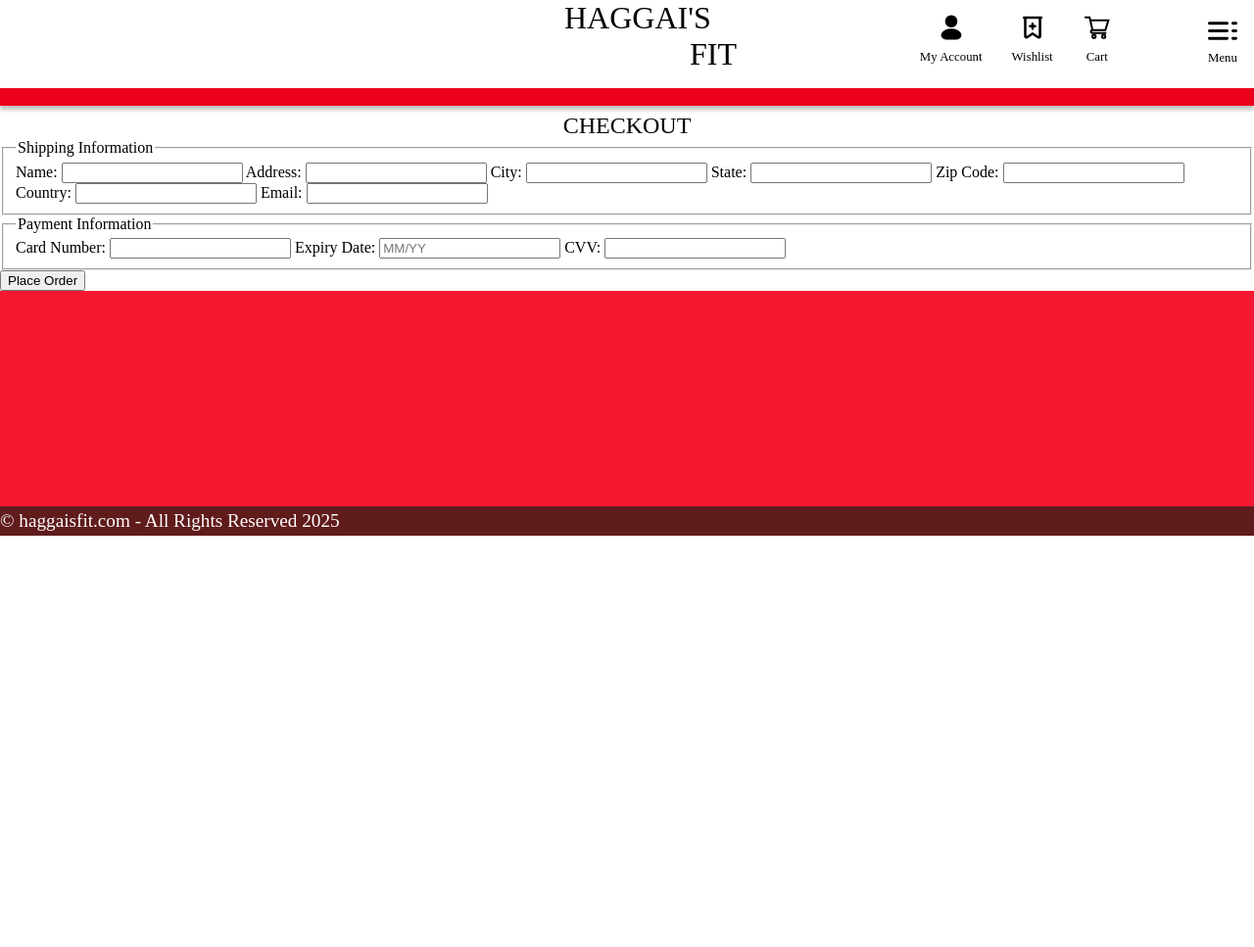
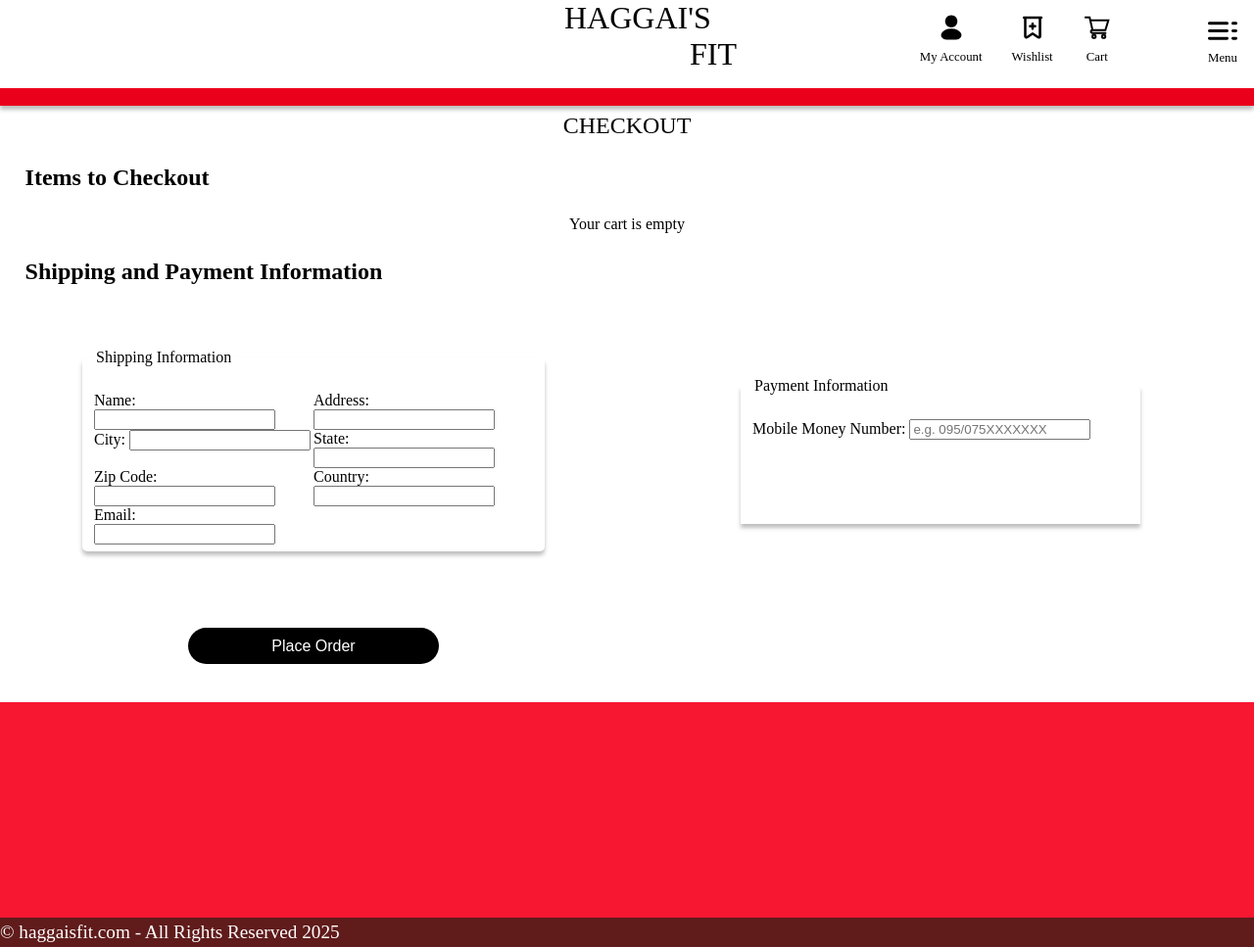
Before and after one commit to KangoChipaila/E-commerce-website, a Flask app: page /checkout in a window 1280 px wide. Shown: the whole page at 98% size. Before the commit the page ends 547 px from the top, so only its background shows below. Run offline with Flask 3, Linux system fonts and the light colour scheme; some web fonts are replaced.

Commit message:
updated feedback and checkout pages

```diff
--- a/static/CSS/styles.css
+++ b/static/CSS/styles.css
@@ -6,6 +6,7 @@
 }
 
 body {
+    font-family: 'KyivTypeSans';
     display: flex;
     flex-direction: column;
     height: 100%;
@@ -295,6 +297,62 @@
     font-weight: normal;
     font-style: normal;
     font-size: 1.5em;
+}
+
+#items-to-checkout-title {
+    margin: 2% auto 2% 2%;
+}
+
+#items-to-checkout {
+    text-align: center;
+}
+
+#shipping-and-payment-information-title {
+    margin: 2% auto 2% 2%;
+}
+
+
+#checkout-forms {
+    font-family: 'KyivTypeSans';
+    display: grid;
+    grid-template-columns: repeat(2, 2fr);
+    gap: 0;
+    place-items: center;
+    height: 50vh;
+}
+
+#shipping-information {
+    display: grid;
+    padding-top: 4%;
+    grid-template-columns: repeat(2, 2fr);
+    width: 70%;
+    height: 60%;
+    box-shadow: 0px 4px 4px #00000040;
+    border-radius: 5px;
+    border: none;
+}
+
+#payment-information {
+    display: grid;
+    padding-top: 4%;
+    width: 60%;
+    height: 40%;
+    box-shadow: 0px 4px 4px #00000040;
+    border: none;
+}
+
+#checkout-button {
+    border: none;
+    border-radius: 40px;
+    color: white;
+    font-size: 1em;
+    width: 40%;
+    padding: 1.5% 1.5%;
+    background-color: #000000;
+}
+
+#checkout-button:hover {
+    background-color: #F71731;
 }
 
 .footer {
--- a/templates/checkout.html
+++ b/templates/checkout.html
@@ -14,9 +14,11 @@
         <div id = "checkout-title">
             CHECKOUT
         </div>
-        <form method="POST" action="{{ url_for('place_order') }}">
-            <!-- Shipping Information -->
-            <fieldset>
+        <h2 id = "items-to-checkout-title">Items to Checkout</h2>
+        <div id = "items-to-checkout">Your cart is empty</div>
+        <h2 id = "shipping-and-payment-information-title">Shipping and Payment Information</h2>
+        <form id="checkout-forms" method="POST" action="{{ url_for('place_order') }}">
+            <fieldset id = "shipping-information">
                 <legend>Shipping Information</legend>
                 <label>
                     Name:
@@ -49,25 +51,15 @@
             </fieldset>
 
             <!-- Payment Information -->
-            <fieldset>
+            <fieldset id = "payment-information">
                 <legend>Payment Information</legend>
                 <label>
-                    Card Number:
-                    <input type="text" name="card_number" required>
-                </label>
-                <label>
-                    Expiry Date:
-                    <input type="text" name="expiry" placeholder="MM/YY" required>
-                </label>
-                <label>
-                    CVV:
-                    <input type="text" name="cvv" required>
+                    Mobile Money Number:
+                    <input type="text" name="mobile_money_number" placeholder="e.g. 095/075XXXXXXX" maxlength="10" required>
                 </label>
             </fieldset>
 
-
-
-            <button type="submit">Place Order</button>
+            <button id = "checkout-button" type="submit">Place Order</button>
         </form>
     </section>
 
--- a/templates/partials/navbar.html
+++ b/templates/partials/navbar.html
@@ -26,8 +26,9 @@
             <div class="menu-overlay-content">
                 <img class = "menu-arrow" src = "{{ url_for('static', filename = 'img/Red_Arrow_Down.svg')}}" alt="red arrow">
                 <div class = "menu-link"><a href = "/products">General Clothing</a></div>
-                <div class = "menu-link"><a href="/women">Women</a></div>
-                <div class = "menu-link"><a href="/men">Men</a></div>
+                <div class = "menu-link"><a href = "/women">Women</a></div>
+                <div class = "menu-link"><a href = "/men">Men</a></div>
+                <div class = "menu-link"><a href = "/checkout">Checkout</a></div>
                 <div class = "menu-link"><a href="/feedback">Feedback</a></div>
             </div>
         </div>
```
Also changed, not shown: other parts of static/CSS/styles.css (+66 -5 lines), templates/feedback.html (+14 -3 lines), templates/index.html (+15 -8 lines), static/img/LET’S TALK.png (added), static/img/rectangle.png (added).
